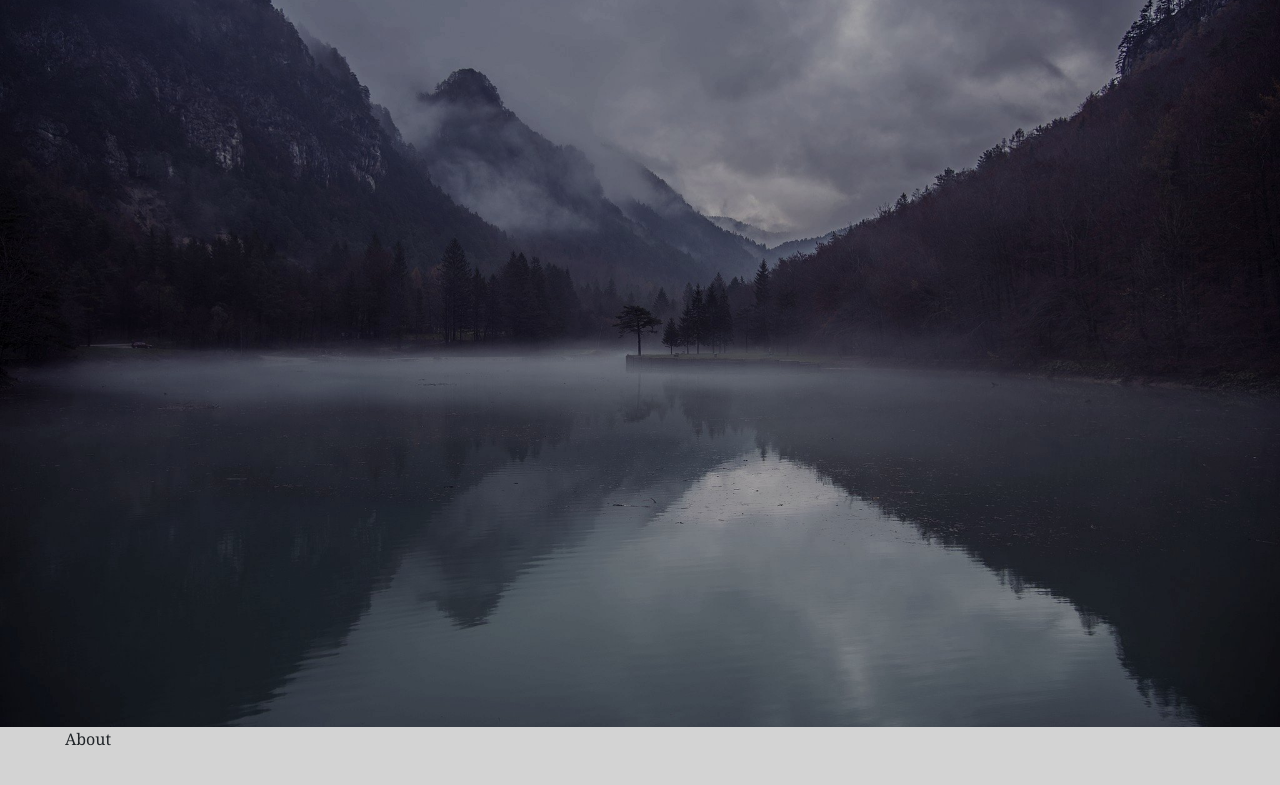
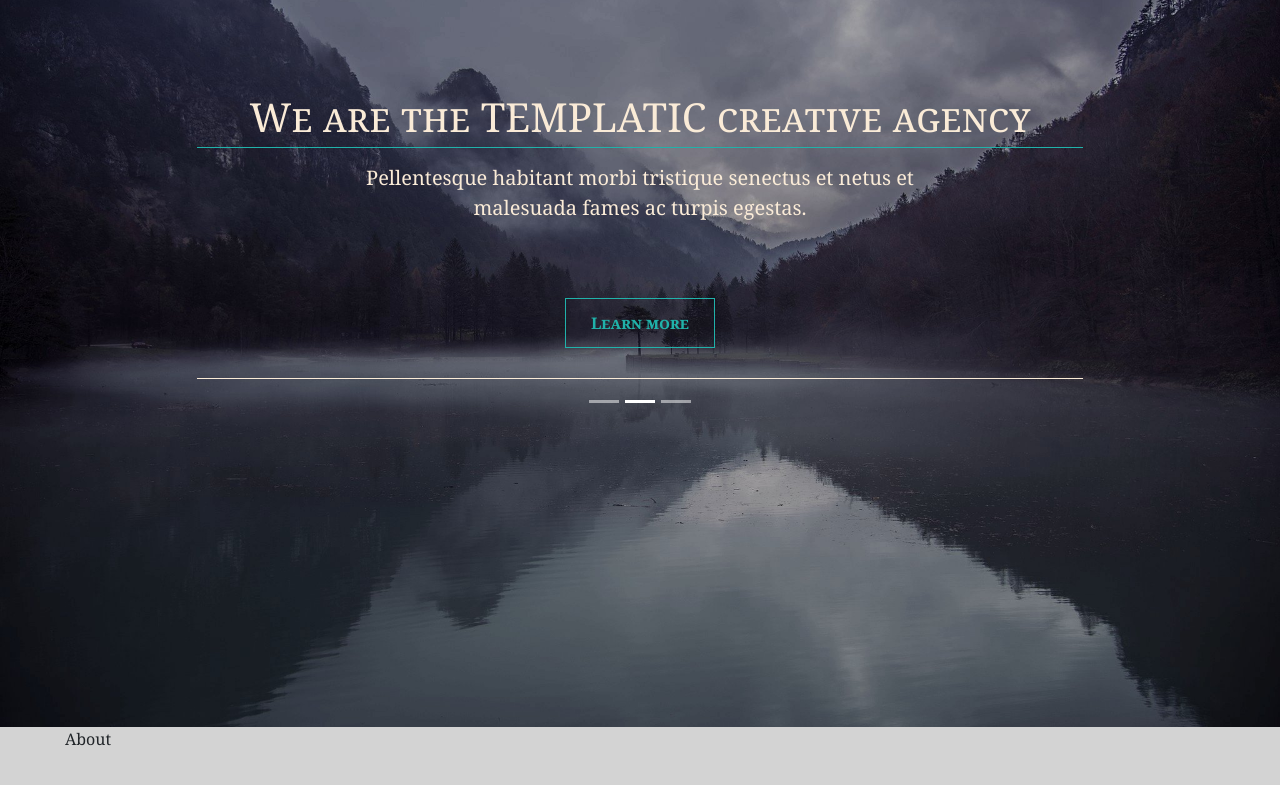
Before and after one commit to MarcinFort/MarcinFort.github.io, a plain HTML site: page template2.html in a window 1280 px wide. Shown: the part 73-858 px from the top of the page. Drawn offline with nearby package versions, Linux system fonts and the light colour scheme.

Commit message:
Add a carousel with exemplary content

```diff
--- a/css/template2.css
+++ b/css/template2.css
@@ -9,6 +9,7 @@
 
 header, section {
     min-height: 100vh;
+    height: auto;
 }
 
 .wrapper {
@@ -94,6 +95,60 @@
     border-bottom: 1px antiquewhite solid;
 }
 
+#carouselExampleIndicators {
+    top: 20vh;
+    color: antiquewhite;
+    text-align: center;
+    padding-left: 4%;
+    padding-right: 4%;
+}
+
+.carousel-item {
+    padding-bottom: 30px;
+}
+
+.carousel-content {
+    padding-top: 15px;
+    max-width: 70%;
+    margin: auto;
+    min-height: 150px;
+}
+
+.carousel-slogan {
+    border-bottom: 1px solid lightseagreen;
+    font-size: 28px;
+    font-variant: small-caps;
+}
+
+.carousel-indicators li {
+    top: 50px;
+}
+
+#carouselExampleIndicators button {
+    width: 150px;
+    height: 50px;
+    background-color: transparent;
+    color: lightseagreen;
+    border: 1px solid lightseagreen;
+    transition: all 1s;
+    font-variant: small-caps;
+    font-weight: bold;
+}
+
+#carouselExampleIndicators button:hover {
+    background-color: lightseagreen;
+    color: antiquewhite;
+}
+
+@media screen and (min-width: 768px) {
+    .carousel-slogan {
+        font-size: 40px;
+    }
+    .carousel-content {
+        font-size: 20px;
+    }
+}
+
 @media screen and (min-width: 900px) {
     #hamburger {
         display: none;
--- a/template2.html
+++ b/template2.html
@@ -29,6 +29,30 @@
                     <i class="fas fa-bars"></i>
                 </div>
             </div>
+            <div id="carouselExampleIndicators" class="carousel slide" data-ride="carousel">
+                <ol class="carousel-indicators">
+                  <li data-target="#carouselExampleIndicators" data-slide-to="0" class="active"></li>
+                  <li data-target="#carouselExampleIndicators" data-slide-to="1"></li>
+                  <li data-target="#carouselExampleIndicators" data-slide-to="2"></li>
+                </ol>
+                <div class="carousel-inner">
+                  <div class="carousel-item active">
+                    <div class="carousel-slogan">We are the TEMPLATIC creative agency</div>
+                    <div class="carousel-content"> Pellentesque habitant morbi tristique senectus et netus et malesuada fames ac turpis egestas.</div>
+                    <button>Learn more</button>
+                  </div>
+                  <div class="carousel-item">
+                    <div class="carousel-slogan">We are the TEMPLATIC creative agency</div>
+                    <div class="carousel-content"> Pellentesque habitant morbi tristique senectus et netus et malesuada fames ac turpis egestas.</div>
+                    <button>Learn more</button>
+                  </div>
+                  <div class="carousel-item">
+                    <div class="carousel-slogan">We are the TEMPLATIC creative agency</div>
+                    <div class="carousel-content"> Pellentesque habitant morbi tristique senectus et netus et malesuada fames ac turpis egestas.</div>
+                    <button>Learn more</button>
+                  </div>
+                </div>
+              </div>
         </div>
     </header>
     <section id="about">
```
